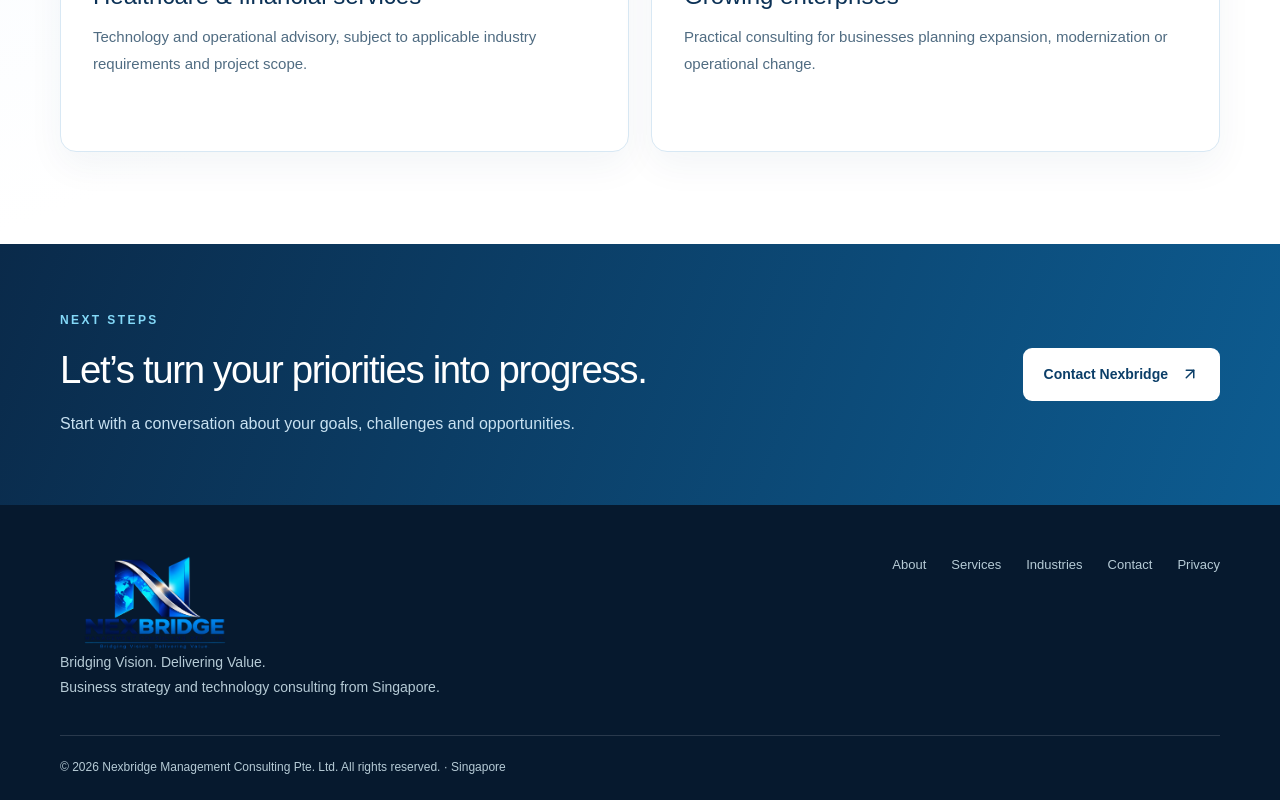
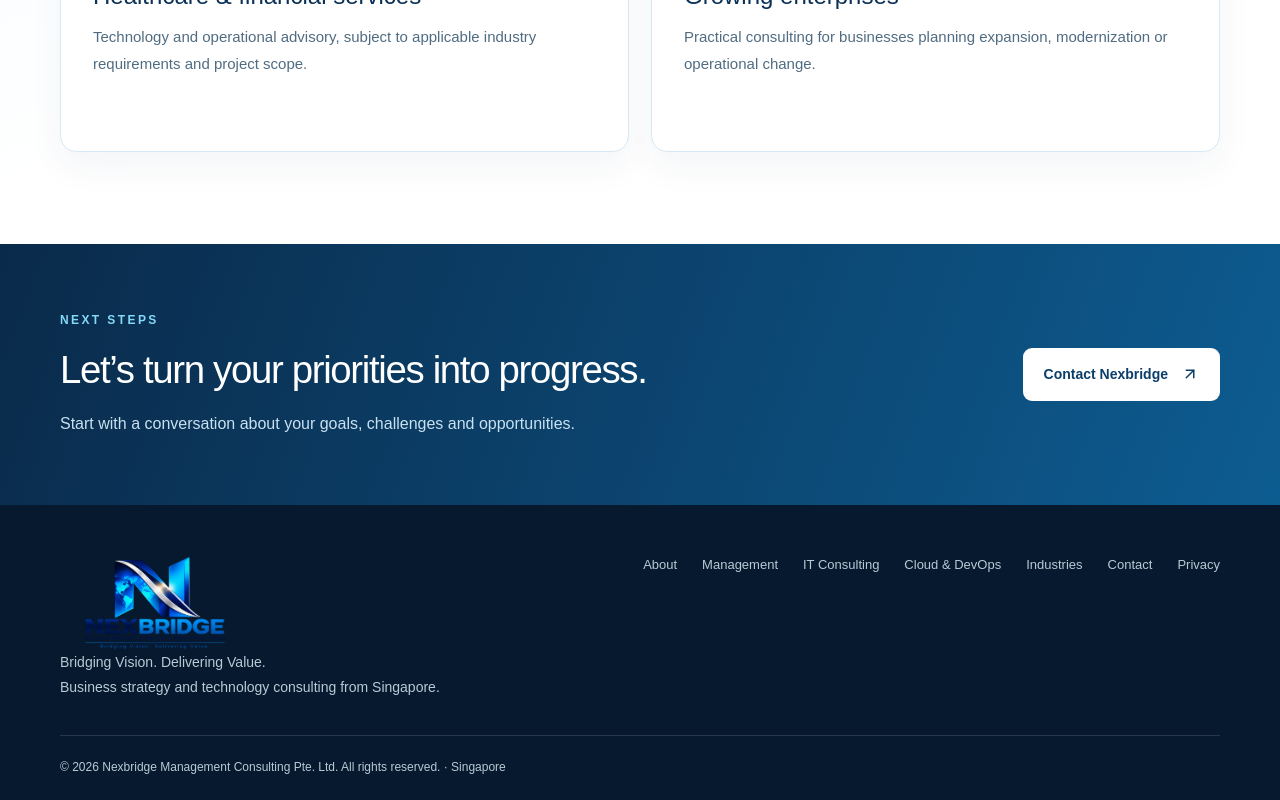
Before and after one commit to nexbridgeconsultancy/nexbridge-corporate-website, a Next.js app: page /industries in a window 1280 px wide. Shown: the part 1224-2024 px from the top of the page. Built offline with nearby package versions, Linux system fonts and the light colour scheme.

Commit message:
Nexbridge v0.8 launch polish

```diff
--- a/app/layout.tsx
+++ b/app/layout.tsx
@@ -1,22 +1,44 @@
-import type { Metadata } from 'next';
-import Image from 'next/image';
-import Link from 'next/link';
-import PremiumNavbar from './components/PremiumNavbar';
-import './globals.css';
+import type { Metadata } from "next";
+import Image from "next/image";
+import Link from "next/link";
+import PremiumNavbar from "./components/PremiumNavbar";
+import "./globals.css";
 import "./subpage-refinements.css";
 import "./v06-premium.css";
+import "./v08-launch.css";
 
+const site = "https://nexbridgeconsultancy.com";
+const description = "Singapore-based management consulting, IT advisory and Cloud & DevOps services. Bridging Vision. Delivering Value.";
 export const metadata: Metadata = {
-  title: { default: 'Nexbridge | Management & IT Consulting Singapore', template: '%s | Nexbridge' },
-  description: 'Nexbridge Management Consulting Pte. Ltd. — Singapore-based management, IT and cloud consulting. Bridging Vision. Delivering Value.',
-  metadataBase: new URL('https://nexbridgeconsultancy.com'),
+  metadataBase: new URL(site),
+  title: { default: "Nexbridge | Management & IT Consulting Singapore", template: "%s | Nexbridge" },
+  description,
+  applicationName: "Nexbridge",
+  alternates: { canonical: "/" },
+  openGraph: {
+    type: "website", locale: "en_SG", url: site,
+    siteName: "Nexbridge Management Consulting",
+    title: "Nexbridge | Bridging Vision. Delivering Value.",
+    description,
+    images: [{ url: "/images/branding/nexbridge-c2.png", alt: "Nexbridge corporate logo" }]
+  },
+  twitter: { card: "summary", title: "Nexbridge Management Consulting", description, images: ["/images/branding/nexbridge-c2.png"] },
+  robots: { index: true, follow: true }
 };
-
 export default function RootLayout({ children }: { children: React.ReactNode }) {
   return <html lang="en"><body>
+    <a className="nb-v8-skip" href="#main-content">Skip to main content</a>
     <div className="top"><div className="wrap">SINGAPORE · MANAGEMENT & TECHNOLOGY CONSULTING</div></div>
     <PremiumNavbar />
-    <main>{children}</main>
-    <footer className="footer"><div className="wrap"><div className="footerGrid"><div><Link href="/" className="n4-footer-brand"><Image src="/images/branding/nexbridge-c2.png" alt="Nexbridge" width={190} height={100}/></Link><p>Bridging Vision. Delivering Value.<br/>Business strategy and technology consulting from Singapore.</p></div><div className="footerLinks"><Link href="/about">About</Link><Link href="/it-consulting">Services</Link><Link href="/industries">Industries</Link><Link href="/contact">Contact</Link><Link href="/privacy">Privacy</Link></div></div><div className="footnote">© {new Date().getFullYear()} Nexbridge Management Consulting Pte. Ltd. All rights reserved. · Singapore</div></div></footer>
+    <main id="main-content">{children}</main>
+    <footer className="footer"><div className="wrap">
+      <div className="footerGrid">
+        <div><Link href="/" className="n4-footer-brand" aria-label="Nexbridge homepage"><Image src="/images/branding/nexbridge-c2.png" alt="Nexbridge" width={190} height={100}/></Link><p>Bridging Vision. Delivering Value.<br/>Business strategy and technology consulting from Singapore.</p></div>
+        <nav className="footerLinks" aria-label="Footer navigation">
+          <Link href="/about">About</Link><Link href="/management-consulting">Management</Link><Link href="/it-consulting">IT Consulting</Link><Link href="/cloud-devops">Cloud & DevOps</Link><Link href="/industries">Industries</Link><Link href="/contact">Contact</Link><Link href="/privacy">Privacy</Link>
+        </nav>
+      </div>
+      <div className="footnote">© {new Date().getFullYear()} Nexbridge Management Consulting Pte. Ltd. All rights reserved. · Singapore</div>
+    </div></footer>
   </body></html>;
 }
--- /dev/null
+++ b/app/loading.tsx
@@ -0,0 +1 @@
+export default function Loading(){return <div className="wrap" role="status" aria-live="polite" style={{padding:"70px 0",minHeight:"45vh"}}><p style={{color:"#3d6381"}}>Loading Nexbridge…</p></div>}
--- /dev/null
+++ b/app/not-found.tsx
@@ -0,0 +1,2 @@
+import Link from "next/link";
+export default function NotFound(){return <section className="pageHead" style={{minHeight:"55vh",display:"flex",alignItems:"center"}}><div className="wrap"><div className="kicker">404 / PAGE NOT FOUND</div><h1>We couldn't find that page.</h1><p className="lead">The link may have changed. You can return to the Nexbridge homepage or get in touch.</p><div style={{display:"flex",gap:14,flexWrap:"wrap",marginTop:25}}><Link className="btn" href="/">Back to homepage</Link><Link className="contactLink" href="/contact">Contact Nexbridge</Link></div></div></section>}
--- /dev/null
+++ b/app/v08-launch.css
@@ -0,0 +1,17 @@
+/* v0.8 launch accessibility and responsive finishing touches */
+.nb-v8-skip{position:absolute;top:-100px;left:12px;z-index:1000;background:#fff;color:#073c68;padding:13px 18px;border:2px solid #126db1;border-radius:6px;font-weight:800}
+.nb-v8-skip:focus{top:10px}
+:focus-visible{outline:3px solid #0d85c8;outline-offset:3px}
+#main-content{min-height:45vh}
+.footerLinks{max-width:650px;row-gap:15px}
+.footerLinks a{line-height:1.6}
+@media(max-width:760px){
+ .footerGrid{flex-direction:column;gap:20px}
+ .footerLinks{display:grid;grid-template-columns:repeat(2,minmax(0,1fr));column-gap:20px}
+ .n4 .n4-hero-copy{padding-top:34px!important}
+ .n4 .n4-hero-detail{line-height:1.6}
+ .n4 .n4-hero-visual{min-height:230px!important}
+ .n4 .n4-actions{gap:15px}
+}
+@media(max-width:380px){.footerLinks{grid-template-columns:1fr}.n4 .n4-primary{padding:13px 15px}.n4 .n4-hero h1{font-size:36px}}
+@media(prefers-reduced-motion:reduce){html{scroll-behavior:auto!important}}
```
Also changed, not shown: app/icon.svg (added).
